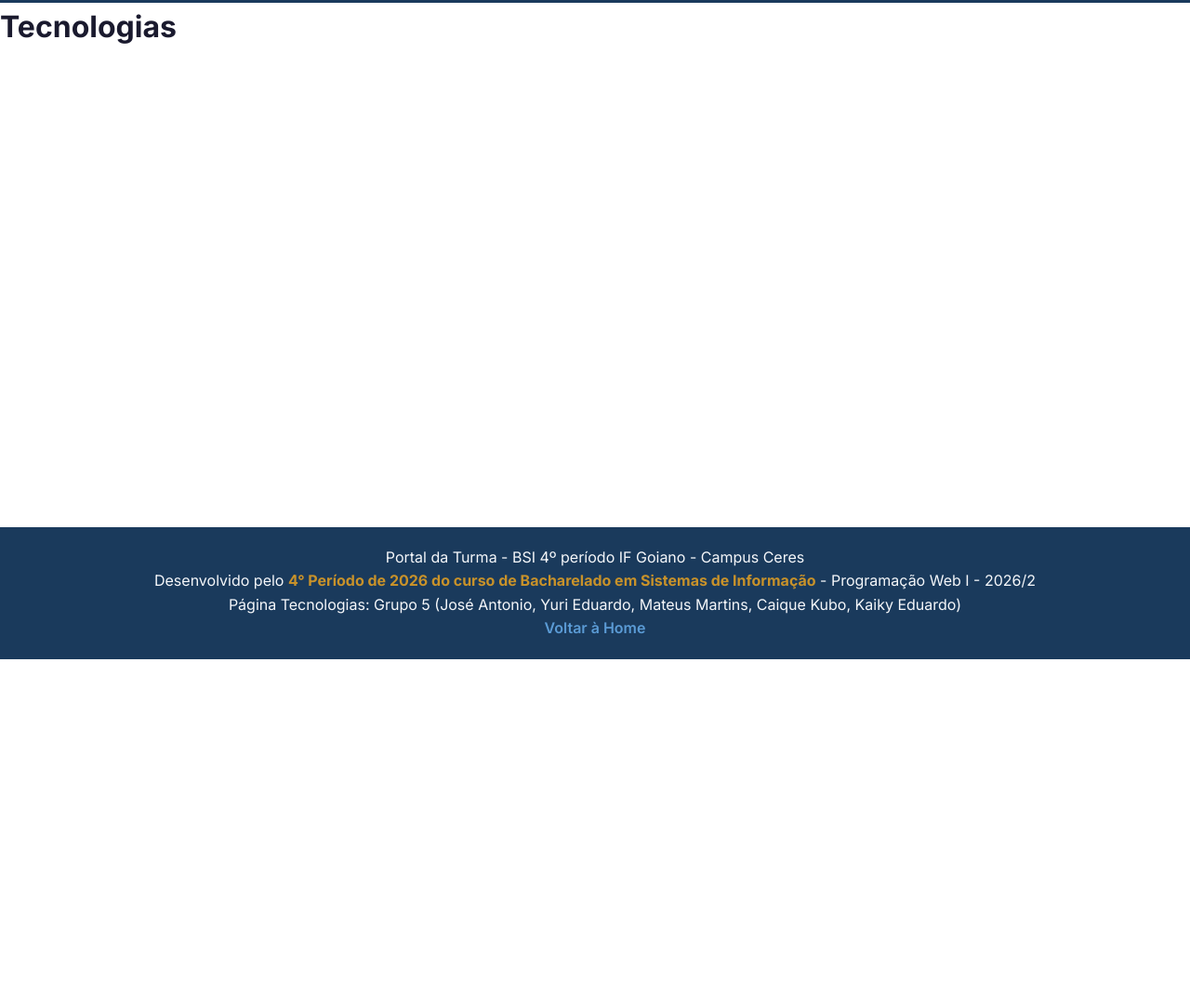
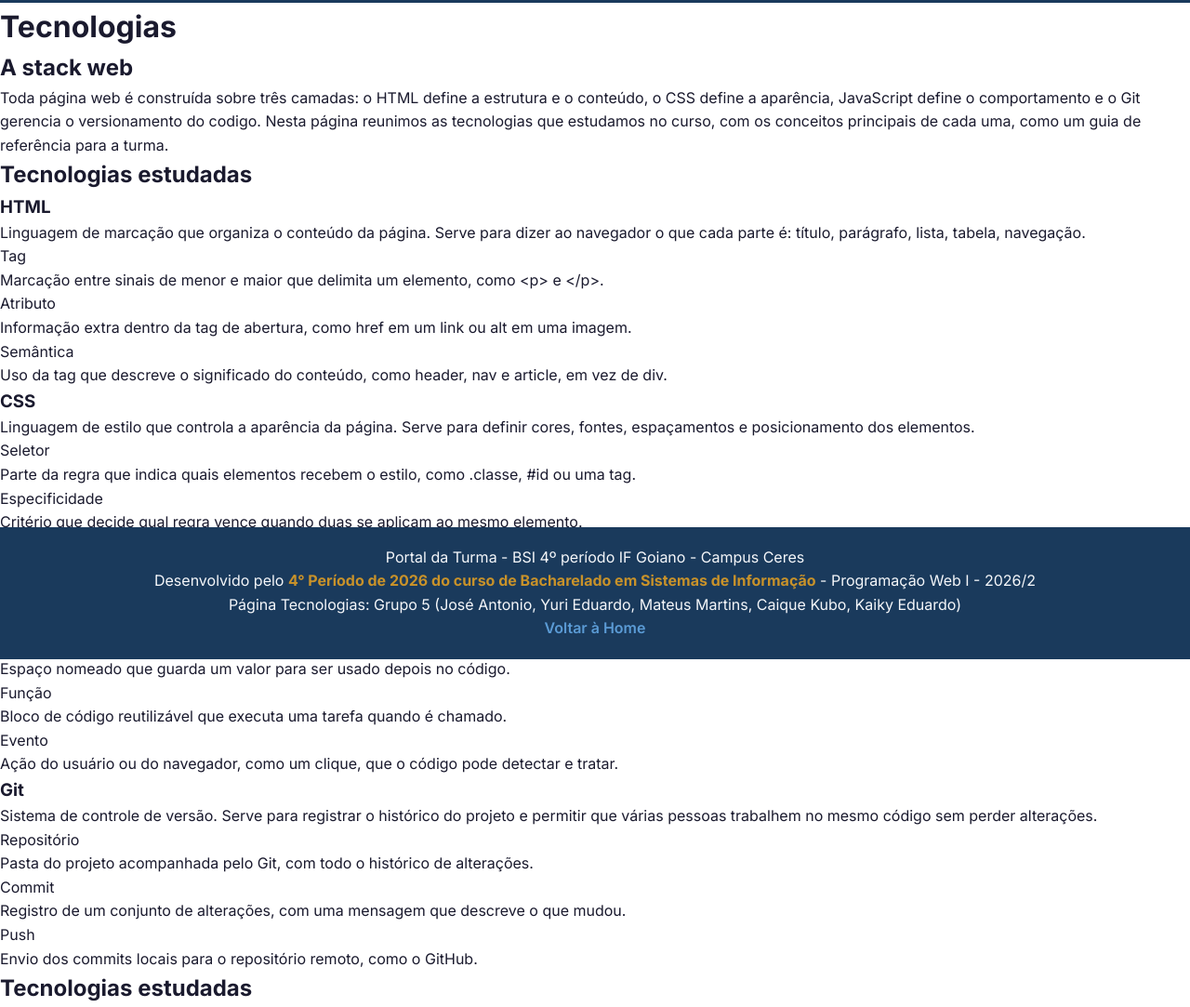
Before and after one commit to Kaiky-Soouzaa/prog-web-i, a plain HTML site: page g5-tecnologias/tecnologias.html in a window 1280 px wide. Shown: the part 91-1174 px from the top of the page at 93% size. Before the commit the page ends 800 px from the top, so only its background shows below. Drawn offline with Linux system fonts and the light colour scheme.

Commit message:
Adição da introdução e dos cards de tecnologias

```diff
--- a/g5-tecnologias/tecnologias.html
+++ b/g5-tecnologias/tecnologias.html
@@ -6,6 +6,7 @@
 <html lang="pt-BR">
 
 <!-- HEAD: informações sobre a página. Nada daqui aparece no conteúdo da tela. -->
+
 <head>
     <!-- Faz os acentos (á, ç, ã) aparecerem certos. -->
     <meta charset="UTF-8">
@@ -49,6 +50,85 @@
     <main>
         <!-- Título desta página. -->
         <h1>Tecnologias</h1>
+
+        <section class="secao" id="introducao">
+            <h2>A stack web</h2>
+            <p>Toda página web é construída sobre três camadas: o HTML define a estrutura e o conteúdo, o CSS define a
+                aparência, JavaScript define o comportamento e o Git gerencia o versionamento do codigo. Nesta página
+                reunimos as tecnologias que estudamos no curso, com os conceitos principais
+                de cada uma, como um guia de referência para a turma.</p>
+        </section>
+
+        <section class="secao" id="tecnologias">
+            <h2>Tecnologias estudadas</h2>
+
+            <article class="card-tech">
+                <h3>HTML</h3>
+                <p>Linguagem de marcação que organiza o conteúdo da página. Serve para dizer ao navegador o que cada
+                    parte é: título, parágrafo, lista, tabela, navegação.</p>
+                <dl>
+                    <dt>Tag</dt>
+                    <dd>Marcação entre sinais de menor e maior que delimita um elemento, como &lt;p&gt; e &lt;/p&gt;.
+                    </dd>
+                    <dt>Atributo</dt>
+                    <dd>Informação extra dentro da tag de abertura, como href em um link ou alt em uma imagem.</dd>
+                    <dt>Semântica</dt>
+                    <dd>Uso da tag que descreve o significado do conteúdo, como header, nav e article, em vez de div.
+                    </dd>
+                </dl>
+            </article>
+
+            <article class="card-tech">
+                <h3>CSS</h3>
+                <p>Linguagem de estilo que controla a aparência da página. Serve para definir cores, fontes,
+                    espaçamentos e posicionamento dos elementos.</p>
+                <dl>
+                    <dt>Seletor</dt>
+                    <dd>Parte da regra que indica quais elementos recebem o estilo, como .classe, #id ou uma tag.</dd>
+                    <dt>Especificidade</dt>
+                    <dd>Critério que decide qual regra vence quando duas se aplicam ao mesmo elemento.</dd>
+                    <dt>Box model</dt>
+                    <dd>Modelo em que todo elemento é uma caixa formada por conteúdo, padding, border e margin.</dd>
+                </dl>
+            </article>
+
+            <article class="card-tech">
+                <h3>JavaScript</h3>
+                <p>Linguagem de programação que roda no navegador. Serve para adicionar interatividade: responder a
+                    cliques, validar formulários e alterar a página sem recarregar.</p>
+                <dl>
+                    <dt>Variável</dt>
+                    <dd>Espaço nomeado que guarda um valor para ser usado depois no código.</dd>
+                    <dt>Função</dt>
+                    <dd>Bloco de código reutilizável que executa uma tarefa quando é chamado.</dd>
+                    <dt>Evento</dt>
+                    <dd>Ação do usuário ou do navegador, como um clique, que o código pode detectar e tratar.</dd>
+                </dl>
+            </article>
+
+            <article class="card-tech">
+                <h3>Git</h3>
+                <p>Sistema de controle de versão. Serve para registrar o histórico do projeto e permitir que várias
+                    pessoas trabalhem no mesmo código sem perder alterações.</p>
+                <dl>
+                    <dt>Repositório</dt>
+                    <dd>Pasta do projeto acompanhada pelo Git, com todo o histórico de alterações.</dd>
+                    <dt>Commit</dt>
+                    <dd>Registro de um conjunto de alterações, com uma mensagem que descreve o que mudou.</dd>
+                    <dt>Push</dt>
+                    <dd>Envio dos commits locais para o repositório remoto, como o GitHub.</dd>
+                </dl>
+            </article>
+        </section>
+
+        <section id="tecnologias">
+
+            <h2>Tecnologias estudadas</h2>
+
+
+        </section>
+
+
     </main>
 
     <!-- ===================== RODAPÉ =====================
@@ -60,8 +140,7 @@
             Desenvolvido pelo
             <strong>
                 4° Período de 2026 do curso de Bacharelado em Sistemas de
-          Informação</strong
-        >
+                Informação</strong>
             - Programação Web I - 2026/2
         </p>
         <p>Página Tecnologias: Grupo 5 (José Antonio, Yuri Eduardo, Mateus Martins, Caique Kubo, Kaiky Eduardo)</p>
```
Lines whose indentation alone changed are shown as unchanged.
